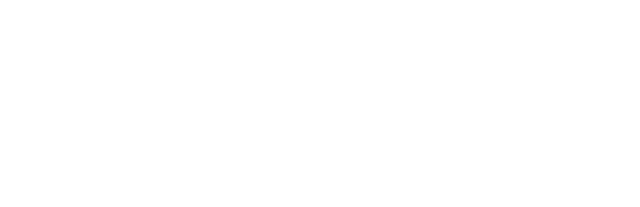
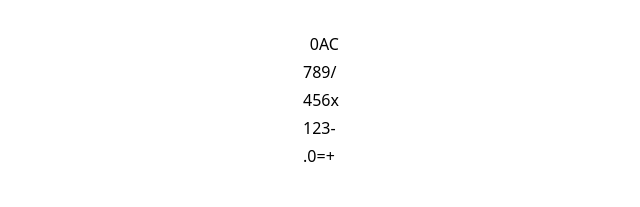
Before and after one commit to rokonroni/Calculator-with-JS, a plain HTML site: page index.html in a window 1280 px wide. Shown: the whole page, without its empty margins (319-959 px from the left). Drawn offline with nearby package versions, Linux system fonts and the light colour scheme.

Commit message:
code done

```diff
--- a/index.html
+++ b/index.html
@@ -7,8 +7,41 @@
   <link rel="stylesheet" href="style.css">
 </head>
 <body>
-
-
-    <script src="main.js"></script>
+  <div class="calcBody">
+    <div class="px-8 py-8">
+      <div class="flex mb-1 justify-end">
+        <div class="output">
+          <div class="previousNumber"></div>
+          <div class="currentNumber">0</div>
+        </div>
+        <button class="clear">AC</button>
+      </div>
+      <div class="flex mb-1">
+        <button class="number">7</button>
+        <button class="number">8</button>
+        <button class="number">9</button>
+        <button class="operator">/</button>
+      </div>
+      <div class="flex mb-1">
+        <button class="number">4</button>
+        <button class="number">5</button>
+        <button class="number">6</button>
+        <button class="operator">x</button>
+      </div>
+      <div class="flex mb-1">
+        <button class="number">1</button>
+        <button class="number">2</button>
+        <button class="number">3</button>
+        <button class="operator">-</button>
+      </div>
+      <div class="flex mb-1">
+        <button class="decimal">.</button>
+        <button class="number">0</button>
+        <button class="equal">=</button>
+        <button class="operator">+</button>
+      </div>
+    </div>
+  </div>
 </body>
+<script src="main.js"></script>
 </html>
--- a/style.css
+++ b/style.css
@@ -0,0 +1,7 @@
+body {
+    width: 100vw;
+    height: 100wh;
+    display: flex;
+    justify-content: center;
+    align-items: center;
+}
```
